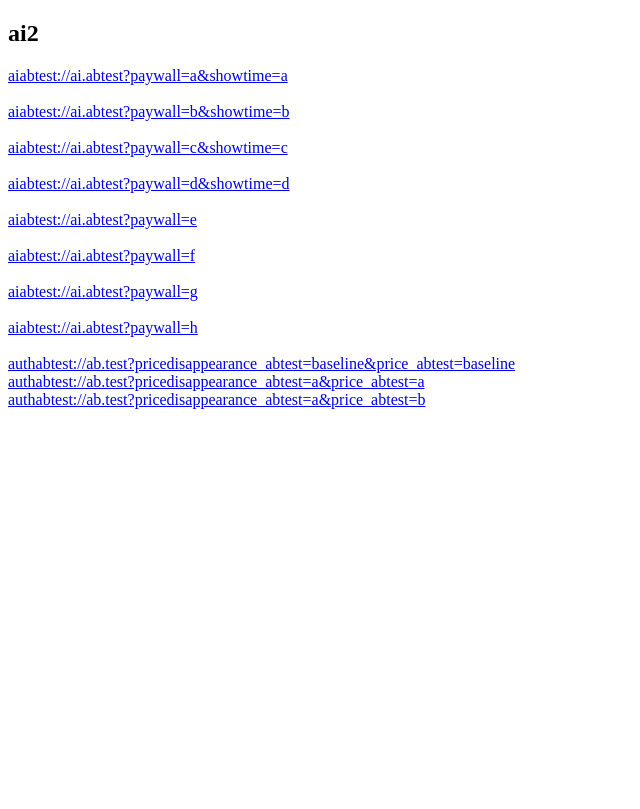
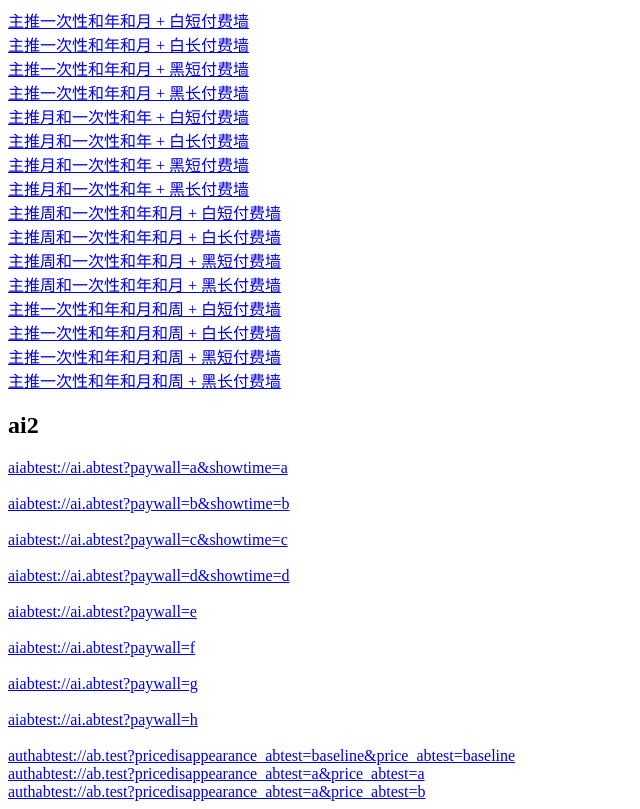
Before and after one commit to dacaiguoguo/dacaiguoguo.github.io, a plain HTML site: page aitest/index.html in a window 1280 px wide. Shown: the whole page, without its empty margins (0-640 px from the left). Drawn offline with Linux system fonts and the light colour scheme.

Commit message:
Update index.html

```diff
--- a/aitest/index.html
+++ b/aitest/index.html
@@ -1,19 +1,106 @@
 <!DOCTYPE html>
 <html lang="en">
+
 <head>
     <meta charset="UTF-8">
     <title>index</title>
     <style>
         h1 {
-            color: white;   /* 设置字体颜色为白色 */
-            font-size: 18px; /* 设置字体大小为 18px */
+            color: white;
+            /* 设置字体颜色为白色 */
+            font-size: 18px;
+            /* 设置字体大小为 18px */
         }
+
         body {
             background-color: white;
         }
     </style>
 </head>
+
 <body>
+
+    <div>
+        <!--  主推一次性和年和月 + 白短付费墙 -->
+        <a href="mainchataitest://ab.test?price_abtest=baseline&design_abtest=baseline">主推一次性和年和月 + 白短付费墙</a>
+    </div>
+
+    <div>
+        <!--  主推一次性和年和月 + 白长付费墙 -->
+        <a href="mainchataitest://ab.test?price_abtest=baseline&design_abtest=a">主推一次性和年和月 + 白长付费墙</a>
+    </div>
+
+    <div>
+        <!--  主推一次性和年和月 + 黑短付费墙 -->
+        <a href="mainchataitest://ab.test?price_abtest=baseline&design_abtest=c">主推一次性和年和月 + 黑短付费墙</a>
+    </div>
+
+    <div>
+        <!--  主推一次性和年和月 + 黑长付费墙 -->
+        <a href="mainchataitest://ab.test?price_abtest=baseline&design_abtest=d">主推一次性和年和月 + 黑长付费墙</a>
+    </div>
+
+    <div>
+        <!--  主推月和一次性和年 + 白短付费墙 -->
+        <a href="mainchataitest://ab.test?price_abtest=a&design_abtest=baseline">主推月和一次性和年 + 白短付费墙</a>
+    </div>
+
+    <div>
+        <!--  主推月和一次性和年 + 白长付费墙 -->
+        <a href="mainchataitest://ab.test?price_abtest=a&design_abtest=a">主推月和一次性和年 + 白长付费墙</a>
+    </div>
+
+    <div>
+        <!--  主推月和一次性和年 + 黑短付费墙 -->
+        <a href="mainchataitest://ab.test?price_abtest=a&design_abtest=c">主推月和一次性和年 + 黑短付费墙</a>
+    </div>
+
+    <div>
+        <!--  主推月和一次性和年 + 黑长付费墙 -->
+        <a href="mainchataitest://ab.test?price_abtest=a&design_abtest=d">主推月和一次性和年 + 黑长付费墙</a>
+    </div>
+
+    <div>
+        <!--  主推周和一次性和年和月 + 白短付费墙 -->
+        <a href="mainchataitest://ab.test?price_abtest=c&design_abtest=baseline">主推周和一次性和年和月 + 白短付费墙</a>
+    </div>
+
+    <div>
+        <!--  主推周和一次性和年和月 + 白长付费墙 -->
+        <a href="mainchataitest://ab.test?price_abtest=c&design_abtest=a">主推周和一次性和年和月 + 白长付费墙</a>
+    </div>
+
+    <div>
+        <!--  主推周和一次性和年和月 + 黑短付费墙 -->
+        <a href="mainchataitest://ab.test?price_abtest=c&design_abtest=c">主推周和一次性和年和月 + 黑短付费墙</a>
+    </div>
+
+    <div>
+        <!--  主推周和一次性和年和月 + 黑长付费墙 -->
+        <a href="mainchataitest://ab.test?price_abtest=c&design_abtest=d">主推周和一次性和年和月 + 黑长付费墙</a>
+    </div>
+
+    <div>
+        <!--  主推一次性和年和月和周 + 白短付费墙 -->
+        <a href="mainchataitest://ab.test?price_abtest=d&design_abtest=baseline">主推一次性和年和月和周 + 白短付费墙</a>
+    </div>
+
+    <div>
+        <!--  主推一次性和年和月和周 + 白长付费墙 -->
+        <a href="mainchataitest://ab.test?price_abtest=d&design_abtest=a">主推一次性和年和月和周 + 白长付费墙</a>
+    </div>
+
+    <div>
+        <!--  主推一次性和年和月和周 + 黑短付费墙 -->
+        <a href="mainchataitest://ab.test?price_abtest=d&design_abtest=c">主推一次性和年和月和周 + 黑短付费墙</a>
+    </div>
+
+    <div>
+        <!--  主推一次性和年和月和周 + 黑长付费墙 -->
+        <a href="mainchataitest://ab.test?price_abtest=d&design_abtest=d">主推一次性和年和月和周 + 黑长付费墙</a>
+    </div>
+
+
     <h2>ai2</h2>
 
 
@@ -51,4 +138,5 @@
                     authabtest://ab.test?pricedisappearance_abtest=a&price_abtest=b</a>
 
 </body>
+
 </html>
```
Lines whose indentation alone changed are shown as unchanged.
